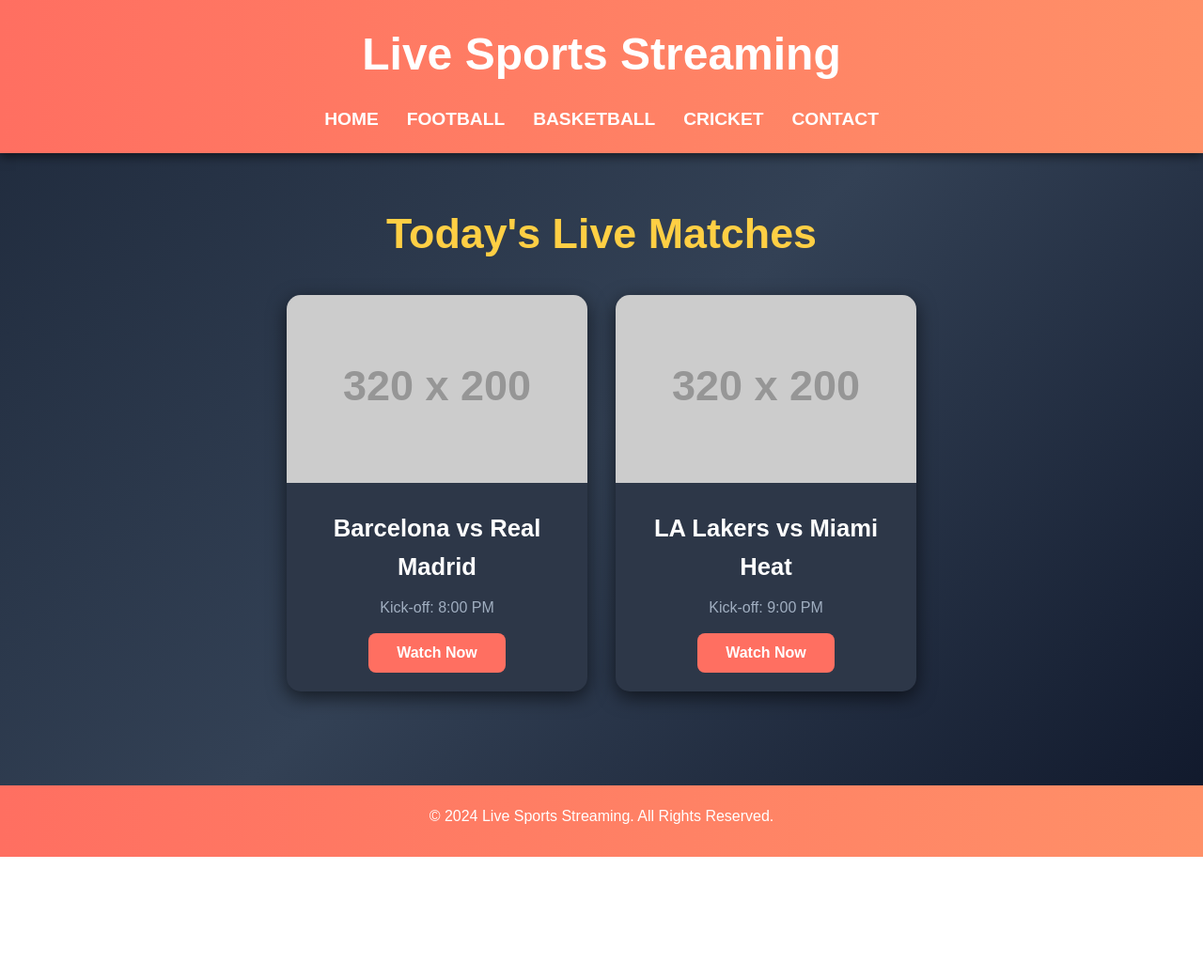
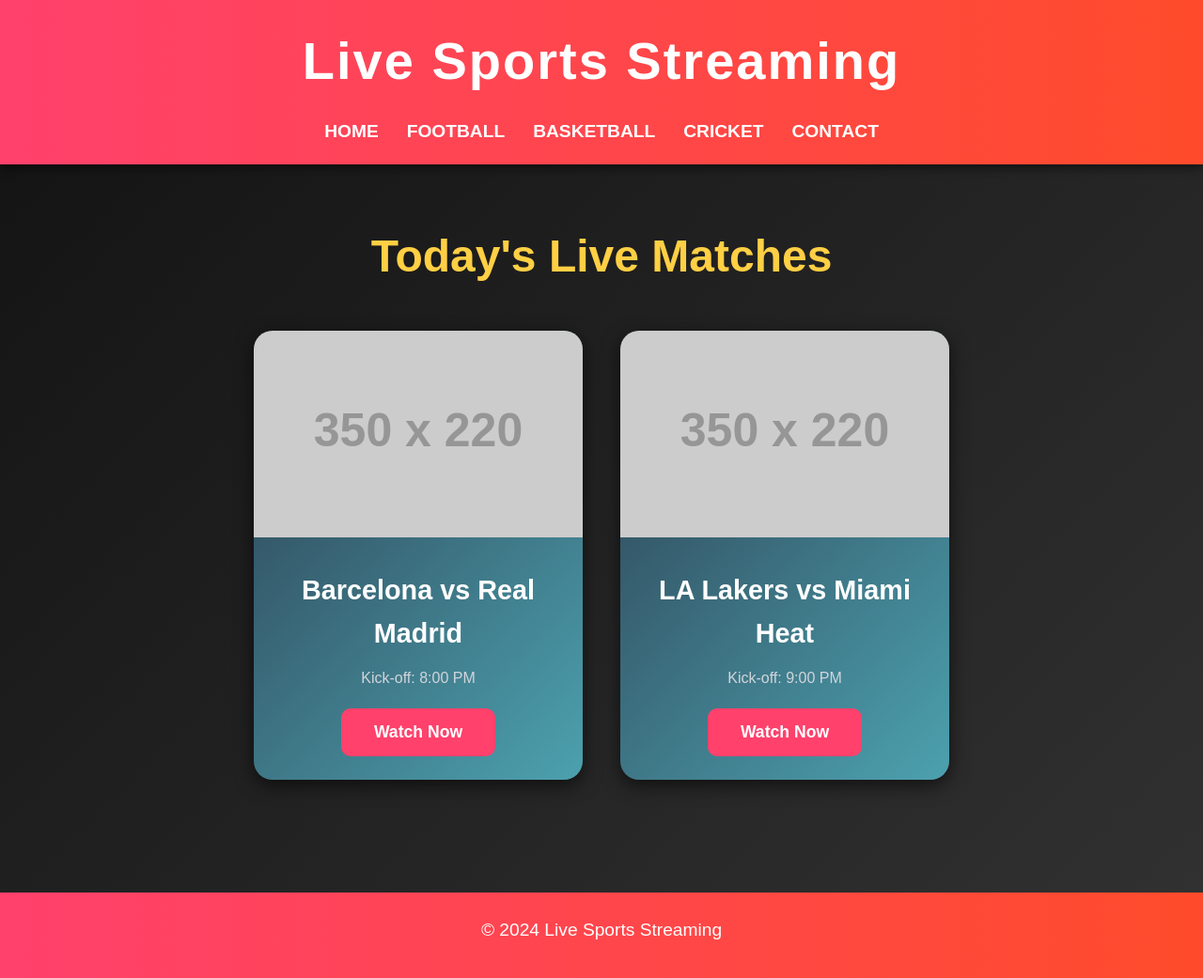
Before and after one commit to joyesh24/premium-sports, a plain HTML site: page index.html in a window 1280 px wide. Shown: the whole page at 94% size. Before the commit the page ends 912 px from the top, so only its background shows below. Drawn offline with nearby package versions, Linux system fonts and the light colour scheme; placeholder pictures from the web are drawn by us.

Commit message:
Update index.html

```diff
--- a/index.html
+++ b/index.html
@@ -18,10 +18,9 @@
 
         body {
             font-family: 'Poppins', sans-serif;
-            background: linear-gradient(135deg, #1e293b, #334155, #0f172a);
+            background: linear-gradient(135deg, #121212, #323232);
             color: #ffffff;
             line-height: 1.6;
-            margin: 0;
         }
 
         h1, h2, h3 {
@@ -35,7 +34,7 @@
 
         /* Header */
         header {
-            background: linear-gradient(90deg, #ff6f61, #ff9068);
+            background: linear-gradient(90deg, #ff416c, #ff4b2b);
             padding: 20px 0;
             box-shadow: 0 4px 10px rgba(0, 0, 0, 0.5);
             text-align: center;
@@ -43,8 +42,9 @@
 
         header h1 {
             color: #ffffff;
-            font-size: 3rem;
+            font-size: 3.5rem;
             font-weight: 700;
+            letter-spacing: 2px;
         }
 
         nav ul {
@@ -72,105 +72,105 @@
 
         /* Live Games Section */
         .live-games {
-            padding: 50px 20px;
+            padding: 60px 20px;
             text-align: center;
         }
 
         .live-games h2 {
-            font-size: 2.8rem;
+            font-size: 3rem;
             color: #ffcf44;
-            margin-bottom: 30px;
+            margin-bottom: 40px;
         }
 
         .game-list {
             display: flex;
             flex-wrap: wrap;
             justify-content: center;
-            gap: 30px;
+            gap: 40px;
         }
 
         .game-item {
-            background: #2d3748;
-            border-radius: 15px;
+            background: linear-gradient(135deg, #2c3e50, #4ca1af);
+            border-radius: 20px;
             overflow: hidden;
-            width: 320px;
+            width: 350px;
             transition: transform 0.3s ease, box-shadow 0.3s ease;
             box-shadow: 0 6px 20px rgba(0, 0, 0, 0.6);
         }
 
         .game-item:hover {
-            transform: scale(1.08);
+            transform: scale(1.1);
             box-shadow: 0 10px 30px rgba(0, 0, 0, 0.8);
         }
 
         .game-image {
             width: 100%;
-            height: 200px;
+            height: 220px;
             object-fit: cover;
         }
 
         .game-info {
-            padding: 20px;
+            padding: 25px;
             text-align: center;
         }
 
         .game-info h3 {
-            font-size: 1.6rem;
-            margin-bottom: 10px;
+            font-size: 1.8rem;
+            margin-bottom: 12px;
             color: #ffffff;
         }
 
         .game-info p {
             font-size: 1rem;
-            color: #a0aec0;
-            margin-bottom: 15px;
+            color: #d1d5db;
+            margin-bottom: 20px;
         }
 
         .watch-now {
-            padding: 12px 30px;
-            background-color: #ff6f61;
+            padding: 15px 35px;
+            background-color: #ff416c;
             border: none;
             cursor: pointer;
-            font-size: 1rem;
+            font-size: 1.1rem;
             color: #ffffff;
-            border-radius: 8px;
+            border-radius: 10px;
             font-weight: 600;
             transition: background 0.3s ease;
         }
 
         .watch-now:hover {
-            background-color: #ff4d4f;
+            background-color: #ff4b2b;
         }
 
         /* Video Streaming Section */
         .streaming {
             display: none;
-            padding: 50px 20px;
+            padding: 60px 20px;
             text-align: center;
-            background: #2d3748;
-            margin-top: 30px;
-            border-radius: 15px;
+            background: linear-gradient(135deg, #2c3e50, #34495e);
+            margin-top: 40px;
+            border-radius: 20px;
         }
 
         .streaming video {
             width: 85%;
             max-width: 1200px;
             margin: 20px auto;
-            border-radius: 15px;
+            border-radius: 20px;
             background-color: #000;
         }
 
         /* Footer */
         footer {
-            background: linear-gradient(90deg, #ff6f61, #ff9068);
-            padding: 20px 0;
+            background: linear-gradient(90deg, #ff416c, #ff4b2b);
+            padding: 25px 0;
             text-align: center;
-            margin-top: 50px;
+            margin-top: 60px;
         }
 
         footer p {
             color: #ffffff;
-            font-size: 1rem;
+            font-size: 1.2rem;
             margin-bottom: 10px;
         }
 
@@ -193,11 +193,11 @@
             }
 
             .game-item {
-                width: 90%;
+                width: 95%;
             }
 
             .streaming video {
-                width: 95%;
+                width: 100%;
             }
         }
     </style>
@@ -226,7 +226,7 @@
             <div class="game-list">
                 <!-- Game 1 Example -->
                 <div class="game-item">
-                    <img src="https://via.placeholder.com/320x200" alt="Football Match" class="game-image">
+                    <img src="https://via.placeholder.com/350x220" alt="Football Match" class="game-image">
                     <div class="game-info">
                         <h3>Barcelona vs Real Madrid</h3>
                         <p>Kick-off: 8:00 PM</p>
@@ -235,7 +235,7 @@
                 </div>
                 <!-- Game 2 Example -->
                 <div class="game-item">
-                    <img src="https://via.placeholder.com/320x200" alt="Basketball Match" class="game-image">
+                    <img src="https://via.placeholder.com/350x220" alt="Basketball Match" class="game-image">
                     <div class="game-info">
                         <h3>LA Lakers vs Miami Heat</h3>
                         <p>Kick-off: 9:00 PM</p>
@@ -258,5 +258,4 @@
 
     <!-- Footer Section -->
     <footer>
-        <p>&copy; 2024 Live Sports Streaming. All Rights Reserved.</p>
-        <a href="https://t.me/premiumfornothing" target="_
+        <p>&copy; 2024 Live Sports Streaming
```
